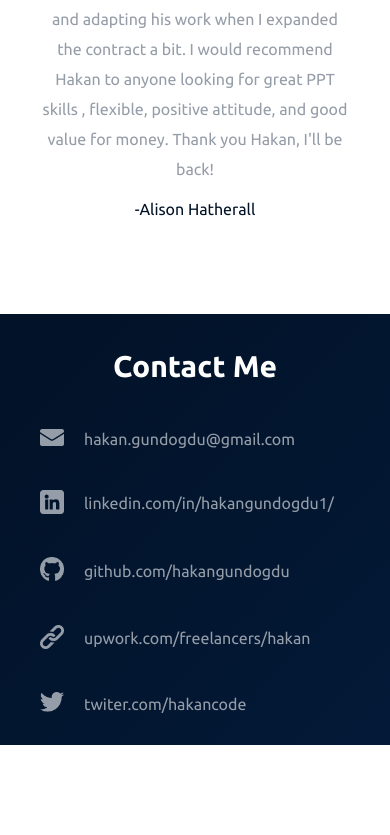
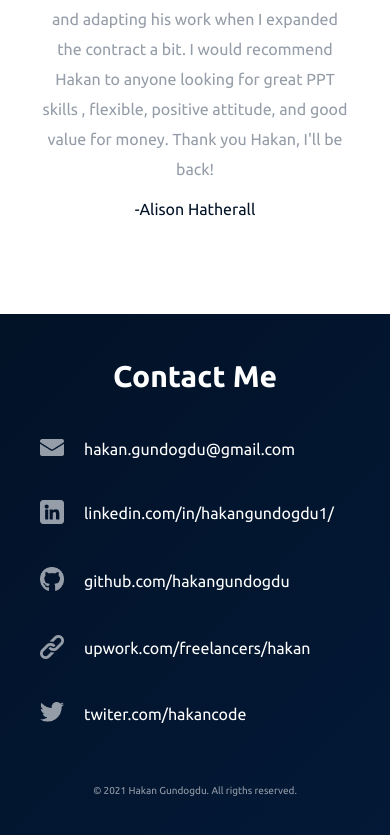
Before and after one commit to hakangundogdu/Portfolio, a React (Create React App) app: page / in a window 390 px wide. Shown: the part 4020-4855 px from the top of the page. Before the commit the page ends 4765 px from the top, so only its background shows below. Built offline with nearby package versions, Linux system fonts and the light colour scheme.

Commit message:
footer all rights..

```diff
--- a/src/Components/Footer.css
+++ b/src/Components/Footer.css
@@ -4,9 +4,13 @@
     rgba(2, 18, 39, 1) 0%,
     rgba(3, 25, 55, 1) 100%
   );
+  padding: 40px;
+  padding-bottom: 10px;
+}
+.footer-main {
   display: flex;
   justify-content: center;
-  padding: 20px 40px;
+  padding: 40px;
 }
 
 .footer-title {
@@ -33,15 +37,18 @@
 
 .contact-icon > a {
   text-decoration: none;
-  color: #959da8;
+  color: white;
 }
 
 @media (max-width: 768px) {
   .footer {
+    padding: 10px;
+  }
+  .footer-main {
     display: flex;
     flex-direction: column;
     justify-content: center;
-    padding: 10px 20px;
+    padding: 10px 10px;
   }
   .footer-title {
     text-align: center;
@@ -54,4 +61,9 @@
     padding-left: 0;
     width: 100%;
   }
+  .footer-text {
+    text-align: center;
+    padding: 20px;
+    font-size: 10px;
+  }
 }
--- a/src/Components/Footer.js
+++ b/src/Components/Footer.js
@@ -10,6 +10,7 @@ import link from '../assets/link.png';
 const Footer = () => {
   return (
     <div className="footer" id="contact">
+      <div className="footer-main">
         <h2 className="footer-title">Contact Me</h2>
         <div className="footer-container">
           <div className="contact-icon">
@@ -84,6 +85,10 @@ const Footer = () => {
           </div>
         </div>
       </div>
+      <p class="footer-text">
+        &#169; 2021 Hakan Gundogdu. All rigths reserved.
+      </p>
+    </div>
   );
 };
 
```
Lines whose indentation alone changed are shown as unchanged.
